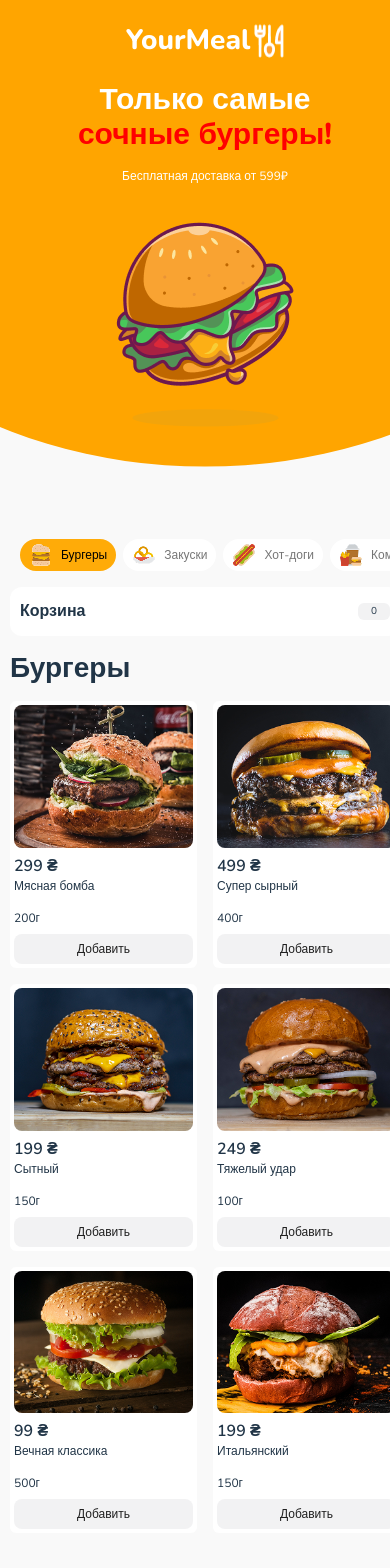
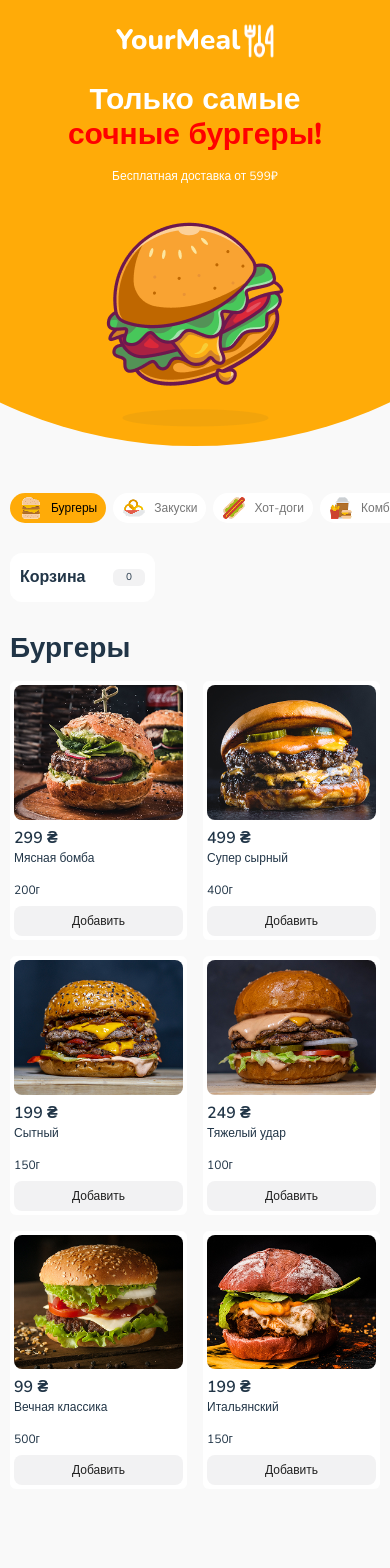
Before and after one commit to MrHacker002/YouMeal, a React (Vite) app: page /category/burgers in a window 390 px wide. Shown: the top 1568 px of the page. Built offline with nearby package versions, Linux system fonts and the light colour scheme.

Commit message:
feat: enhance component styling and layout; improve responsiveness and UI consistency across Basket, Categories, Header, Layout, ProductsList, and theme

```diff
--- a/src/components/Basket.tsx
+++ b/src/components/Basket.tsx
@@ -31,7 +31,8 @@ const Basket: React.FC<BasketProps> = ({ openDelivery }) => {
         borderRadius: 3,
         py: 2,
         px: 1.25,
-        mb: 2,
+        maxWidth: expanded ? "300px" : "145px",
+        boxSizing: "border-box",
       }}
     >
       <Box
--- a/src/components/Categories.tsx
+++ b/src/components/Categories.tsx
@@ -26,13 +26,14 @@ const Categories: React.FC<CategoriesProps> = ({ activeCategory }) => {
         scrollbarWidth: "none", // Firefox
         msOverflowStyle: "none", // IE и Edge
         "&::-webkit-scrollbar": { display: "none" }, // Chrome, Safari
+        lineHeight: "0"
       }}
     >
       <ToggleButtonGroup
         value={activeCategory}
         exclusive
         onChange={handleChange}
-        sx={{ py: 2, gap: 1, mx: 1.25 }}
+        sx={{ gap: 1 }}
       >
         {categories.map((category) => (
           <ToggleButton
--- a/src/components/Header.tsx
+++ b/src/components/Header.tsx
@@ -9,21 +9,40 @@ const Header: React.FC = () => {
       position="relative"
       zIndex={1}
       sx={{
-        mb: 7.5,
+        mb: 3.75,
         mt: 3,
         "&::before": {
           content: '""',
           display: "block",
-          width: "200%",
-          height: "145%",
-          backgroundColor: "orange",
+          backgroundColor: "#FFAB08",
           borderRadius: "50%",
           position: "absolute",
           bottom: -4,
-          left: 0,
+
+          left: "50%",
+          transform: "translate(-50%, 4%)",
           zIndex: -1,
-          transform: "translate(-25%, 5%)",
-        },
+          width: "611px",
+          height: "611px",
+
+          "@media (min-width:321px) and (max-width:768px)": {
+            width: "calc(430.58036vw - 766.85714px)",
+            height: "calc(430.58036vw - 766.85714px)",
+            transform: "translate(-50%, 1%)",
+          },
+
+          "@media (min-width:769px) and (max-width:1024px)": {
+            width: "calc(132.8125vw + 1520px)",
+            height: "calc(132.8125vw + 1520px)",
+            transform: "translate(-50%, 1%)",
+          },
+
+          "@media (min-width:1025px)": {
+            width: "2880px",
+            height: "2880px",
+            transform: "translate(-50%, 1%)",
+          },
+        }
       }}
     >
       <Stack direction="row" justifyContent="center" mb={3} gap={0.5}>
@@ -32,10 +51,10 @@ const Header: React.FC = () => {
         </Typography>
         <img src={logo} alt="logo" />
       </Stack>
-      <Grid container sx={{ flexDirection: { xs: "column", sm: "row-reverse" }, alignItems: { sm: "center" }, justifyContent: { sm: "center" } }} >
+      <Grid container sx={{ flexDirection: { xs: "column", sm: "row-reverse" }, alignItems: { sm: "center" }, justifyContent: { sm: "center" }, gap: { sm: 1.25 } }} >
         <Grid>
-          <Stack alignItems="center" mb={2.5}>
-            <Stack alignItems="center" mb={2}>
+          <Stack alignItems={{ xs: "center", sm: "start" }} mb={2.5}>
+            <Stack alignItems={{ xs: "center", sm: "start" }} mb={2}>
               <Typography variant="h1" sx={{ color: "white" }}>
                 Только самые
               </Typography>
--- a/src/components/Layout.tsx
+++ b/src/components/Layout.tsx
@@ -2,7 +2,7 @@ import React, { useState } from "react";
 import { Box, Stack } from "@mui/material";
 import Header from "./Header";
 import Categories from "./Categories";
-import Cardmob from "./Basket";
+import Basket from "./Basket";
 import { useProductStore } from "../store/productStore";
 import { products } from "../data/products";
 import ProductsList from "./ProductsList";
@@ -58,16 +58,18 @@ const Layout: React.FC = () => {
       <Box component="main" flexGrow={1}
         sx={{
           position: "relative",
-          mt: { xs: 3.75, sm: 4.5 },
+          mt: { xs: 3.75 },
           px: { xs: 1.25, sm: 8 },
+          boxSizing: "border-box",
+          width: "100vw",
         }}>
         <Categories activeCategory={activeSlug} />
         <Stack
           direction="column"
-          spacing={2}
-
+          spacing={3.75}
+          mt={{ xs: 3.75 }}
         >
-          <Cardmob openDelivery={onOpenDelivery} />
+          <Basket openDelivery={onOpenDelivery} />
           <ProductsList products={filteredProducts} activeCategory={activeCategory} />
         </Stack>
       </Box>
--- a/src/components/ProductsList.tsx
+++ b/src/components/ProductsList.tsx
@@ -30,7 +30,7 @@ const ProductsList: React.FC<ProductsListProps> = ({
       <Typography variant="h2">{activeCategory}</Typography>
       <Grid container spacing={2}>
         {products.map((product) => (
-          <Grid size={{ xs: 6, md: 3 }} key={product.id}>
+          <Grid size={{ xs: 6, sm: 3, md: 3 }} key={product.id}>
             <Box
               sx={{
                 display: "flex",
--- a/src/theme.ts
+++ b/src/theme.ts
@@ -93,7 +93,7 @@ const theme = createTheme({
           border: '1px solid transparent',
           textTransform: 'none',
           whiteSpace: 'nowrap',
-          padding: '3px 8px',
+          padding: '2px 8px',
           backgroundColor: '#fff',
           '@media (min-width:1024px)': {
             padding: '8px 14px',
@@ -102,10 +102,14 @@ const theme = createTheme({
               backgroundColor: '#fff',
             },
           },
+          '&:focus': {
+            outline: 'none',
+            boxShadow: 'none',
+          },
           '&.Mui-selected': {
             backgroundColor: '#FFAB08',
-            color: '#000',
-            '&:hover': {
+            color: '#000', '&:hover': {
+              border: '1px solid #FFAB08',
               backgroundColor: '#FFAB08',
             },
           },
```
